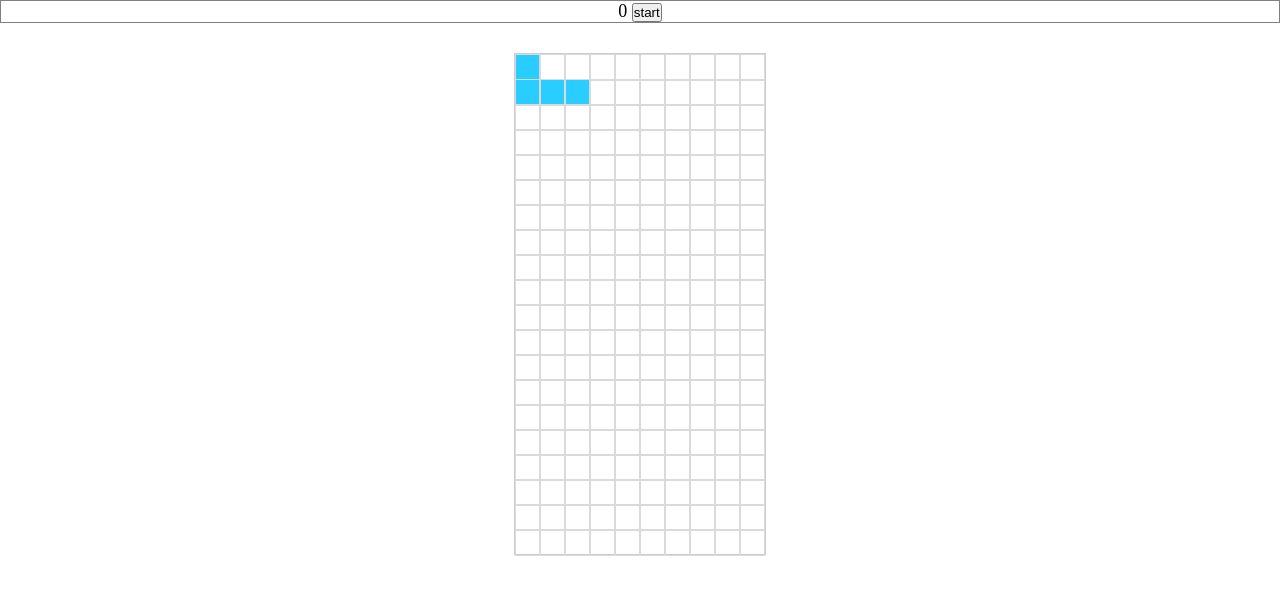
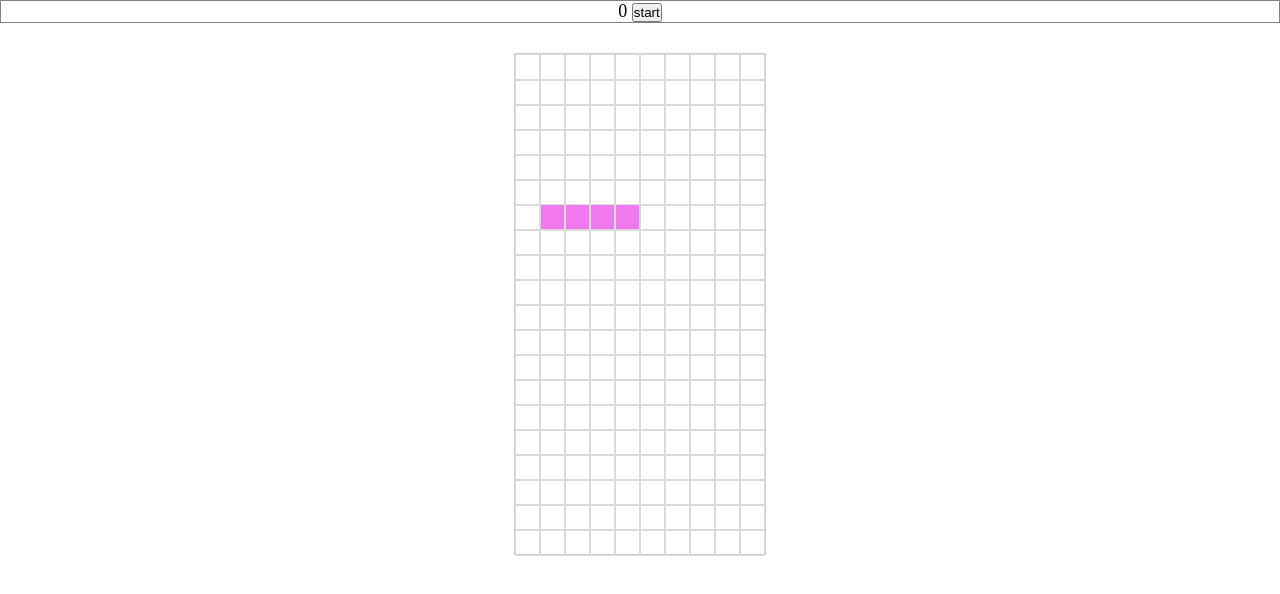
Before and after one commit to JoyH127/Tetris, a plain HTML site: page index.html in a window 1280 px wide. Drawn offline with Linux system fonts and the light colour scheme.

Commit message:
unfinished

```diff
--- a/a.css
+++ b/a.css
@@ -54,6 +54,3 @@ body {
 .rightBlock {
   background-color: rgb(226, 43, 43);
 }
-.hidden {
-  background-color: white;
-}
--- a/js/app.js
+++ b/js/app.js
@@ -8,15 +8,14 @@ const gridColumn = 20;
 // set
 let score = 0;
 let duration = 500;
-// let fallInterval = setInterval((i) => {
-//   move("top", 1);
-// }, 800);
+let fallInterval = setInterval((i) => {
+  move("top", 1);
+}, 800);
 let temItem;
-let pastItem;
 
 // getting next items
 const movingItem = {
-  type: "leftBlock",
+  type: "bar",
   direction: 0, // up arrow
   top: 0,
   left: 0, // 7 is the max
@@ -186,8 +185,7 @@ function move(way, num) {
   // console.log(pastItem);
   //getting moving information and add it up
   temItem[way] += num;
-  console.log(temItem);
-  showBlocks();
+  showBlocks(way);
 }
 function changeDirection(direc, num) {
   console.log(temItem[direc]);
@@ -211,6 +209,8 @@ function randomblocks() {
   temItem.direction = 0;
   temItem.left = 0;
   temItem.top = 0;
+
+  showBlocks();
 }
 
 document.addEventListener("keydown", (i) => {
@@ -248,7 +248,7 @@ document.addEventListener("keydown", (i) => {
 //   });
 // }
 
-function showBlocks() {
+function showBlocks(way = "") {
   //destructuring. Not to use temItem.type .. temItem.direction..
   const { type, direction, top, left } = temItem;
 
@@ -257,52 +257,79 @@ function showBlocks() {
   moveditems.forEach((i) => {
     i.classList.remove(type, "moved");
   });
-  console.log(moveditems);
 
   // direction is nested array in type
   // block structure will be
   // type(object) -> dictionary (array) -> square x,y (array)
   // square index top -> y / left -> x
-  const allx = [];
-  const ally = [];
-  const stackItems = document.querySelectorAll(".stack");
 
-  blocks[type][direction].forEach((block) => {
-    let x = block[0] + left; // take array index for coloring in each row
-    let y = block[1] + top; // each y
-    console.log(x, y);
-    if (x > 9) {
-      move("left", -1);
-    } else if (x < 0) {
-      move("left", 1);
-    } else if (y > 19) {
-      move("top", -1);
-      randomblocks();
+  blocks[type][direction].some((item) => {
+    const x = item[0] + left; // take array index for coloring in each row
+    const y = item[1] + top; // each y
+
+    // check the items exists for unexpected x,y values ex) 0,1
+    const point = wrapper.childNodes[y]
+      ? wrapper.childNodes[y].childNodes[0].childNodes[x]
+      : null;
+    const possible = checkValue(point);
+    if (possible) {
+      point.classList.add(type, "moved");
     } else {
-      const fill = wrapper.childNodes[y].childNodes[0].childNodes[x];
-      fill.classList.add(type, "moved");
-      console.log(fill);
+      temItem = { ...movingItem };
+      setTimeout(() => {
+        showBlocks();
+        if (way === "top") {
+          stop();
+          randomblocks();
+        }
+      }, 0);
+      return true;
     }
+  });
+  movingItem.left = left;
+  movingItem.top = top;
+  movingItem.direction = direction;
 
-    // wrapper -> 20 lists -> 20 ul -> 10 li
-    // childNodes[list y num] -> ul will 0 index each 20 list ->
-    // console.log(y, x);
+  function stop() {
+    const moveditems = document.querySelectorAll(".moved");
+    moveditems.forEach((i) => {
+      i.classList.remove("moved");
+      i.classList.add("stack");
+    });
+  }
 
-    // if (typeof pastItem != "undefined") {
-    //   erase(x, y);
-    // }
+  function checkValue(point) {
+    if (!point || point.classList.contains("stack")) {
+      return false;
+    }
+    return true;
+  }
 
-    //check
-    allx.push(x);
-    ally.push(y);
-  });
+  //IMPORTANT: FOREACH NEVER STOP UNTIL FINISIH THE WHOLE ITERATION.
+  // some() and for loop ARE POSSIBLE TO STOP WHEN IT MEETS CERTIAN CONDITION.
+  // wrapper -> 20 lists -> 20 ul -> 10 li
+  // childNodes[list y num] -> ul will 0 index each 20 list ->
+  // blocks[type][direction].forEach((block) => {
+  //   let x = block[0] + left; // take array index for coloring in each row
+  //   let y = block[1] + top; // each y
+  //   console.log(x, y);
+  //   if (x > 9) {
+  //     move("left", -1);
+  //   } else if (x < 0) {
+  //     move("left", 1);
+  //   } else if (y > 19) {
+  //     move("top", -1);
+  //     randomblocks();
+  //   } else {
+  //     const fill = wrapper.childNodes[y].childNodes[0].childNodes[x];
+  //     fill.classList.add(type, "moved", "stack");
+  //     console.log(fill);
+  //   }
+  // });
+}
 
-  console.log(allx);
-  console.log(ally);
-  //   } else if (ally.every(checkColumn)) {
-  //     console.log("what");
-  //   }
-}
+//check there is existing blocks.
+//
 
 // 1. save x,y set of array set
 // 2. check the array has the same set
```
